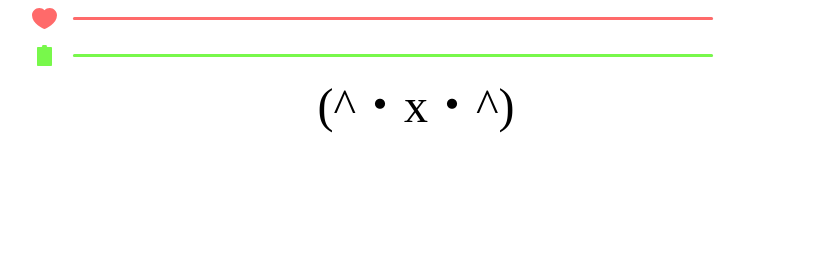
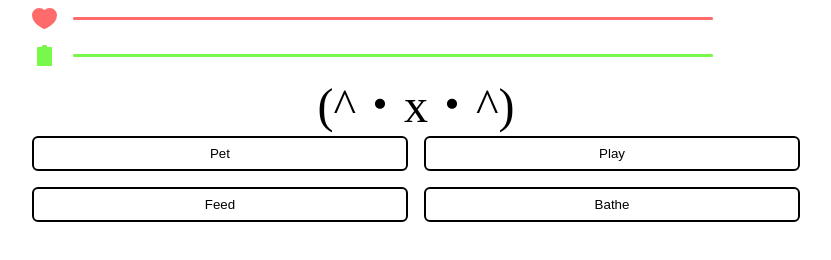
Before and after one commit to keogami/tamagotchi, a plain HTML site: page index.html in a window 1280 px wide. Shown: the whole page, without its empty margins (224-1055 px from the left). Drawn offline with Linux system fonts and the light colour scheme.

Commit message:
designed the buttons

```diff
--- a/css/main.css
+++ b/css/main.css
@@ -50,3 +50,18 @@ body > div {
 	display: flex;
 	justify-content: center;
 }
+
+button {
+  border: 2px solid black;
+  padding: 8px 12px;
+  outline: none;
+  border-radius: 6px;
+  background: white;
+  cursor: pointer;
+}
+
+#actions {
+	display: grid;
+	grid-template-columns: 1fr 1fr;
+	gap: 1em;
+}
--- a/index.html
+++ b/index.html
@@ -23,7 +23,10 @@
       <span>(^・x・^)</span>
     </div>
     <div id="actions">
-
+      <button>Pet</button>
+      <button>Play</button>
+      <button>Feed</button>
+      <button>Bathe</button>
     </div>
     <div id="narration">
 
```
